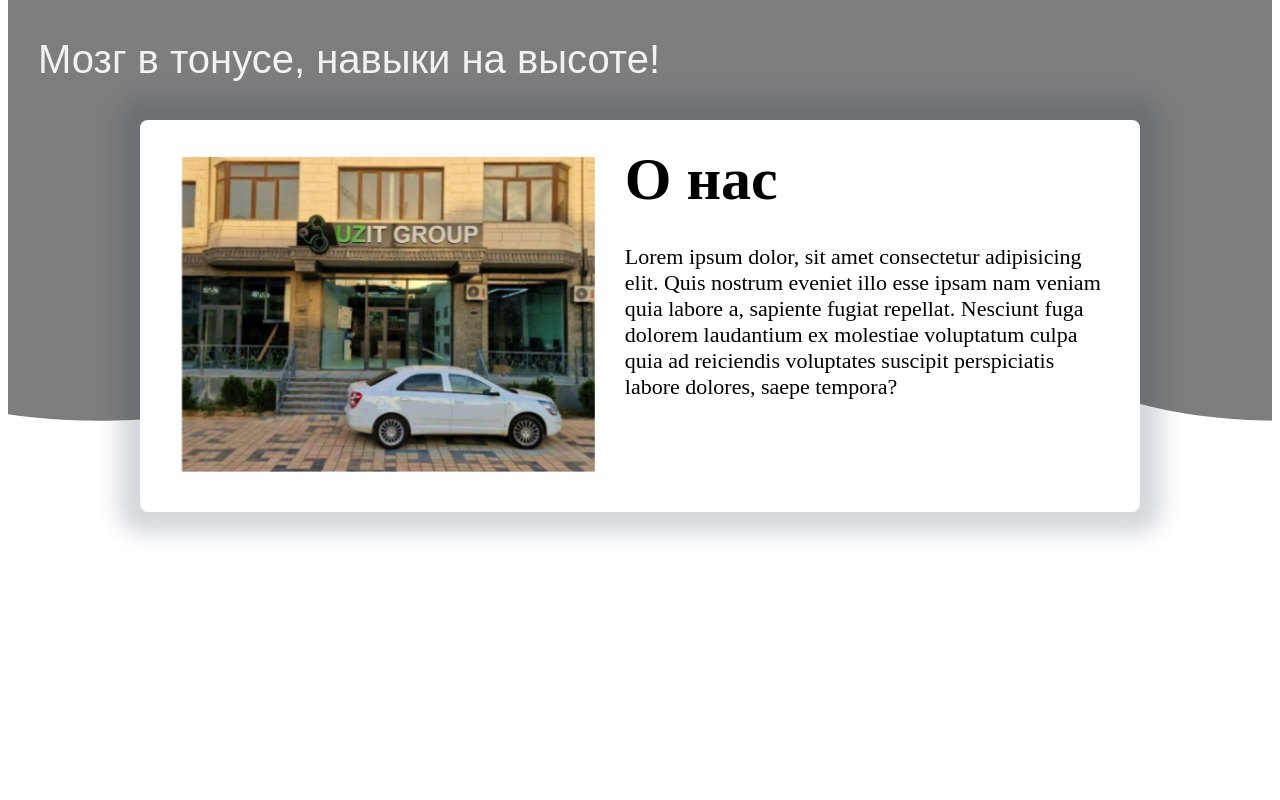
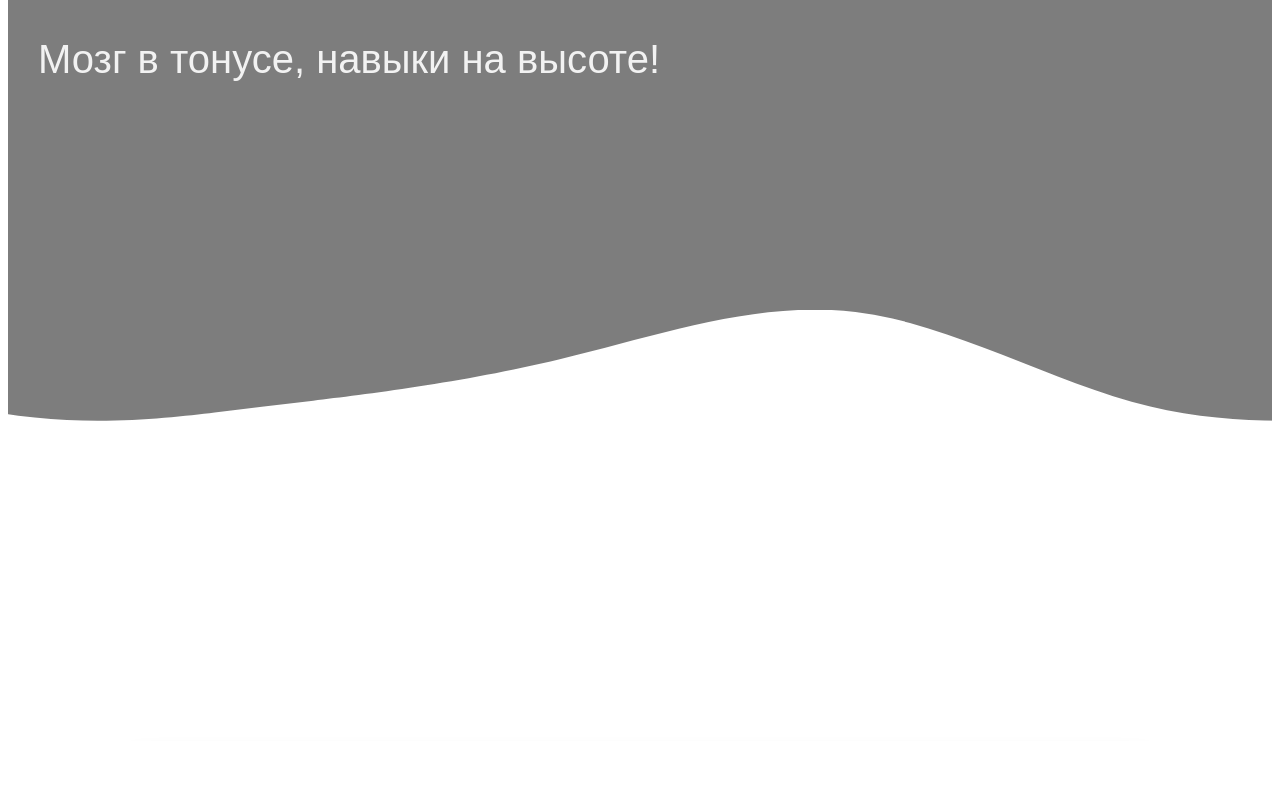
Before and after one commit to ProgrammerUz067/markaz, a React (Vite) app: page / in a window 1280 px wide. Shown: the part 680-1480 px from the top of the page. Built offline with nearby package versions, Linux system fonts and the light colour scheme.

Commit message:
about 2250

```diff
--- a/src/components/About/About.css
+++ b/src/components/About/About.css
@@ -51,7 +51,7 @@
 
 @media screen and (max-width: 2250px){
   .about .model{
-    margin-top: 400px;
+    margin-top: 1060px;
     width: 1000px;
   }
 
```
